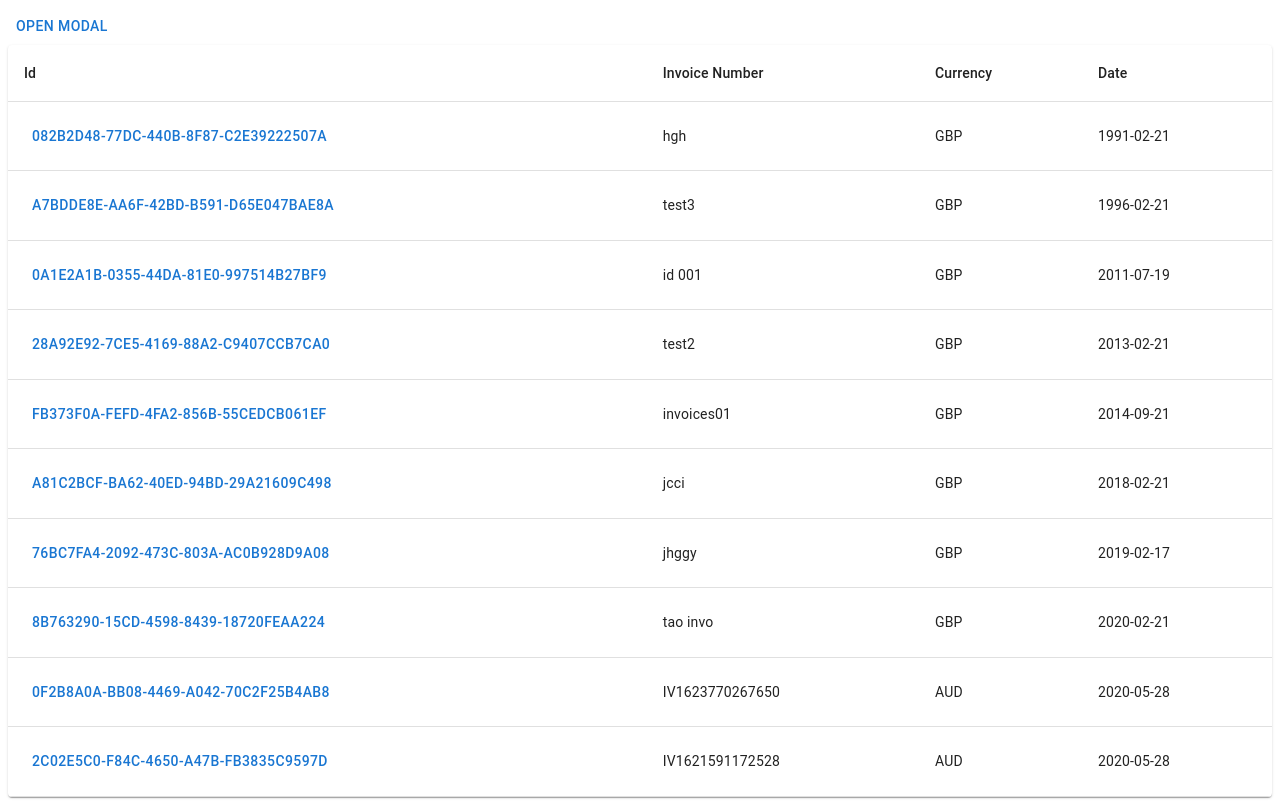
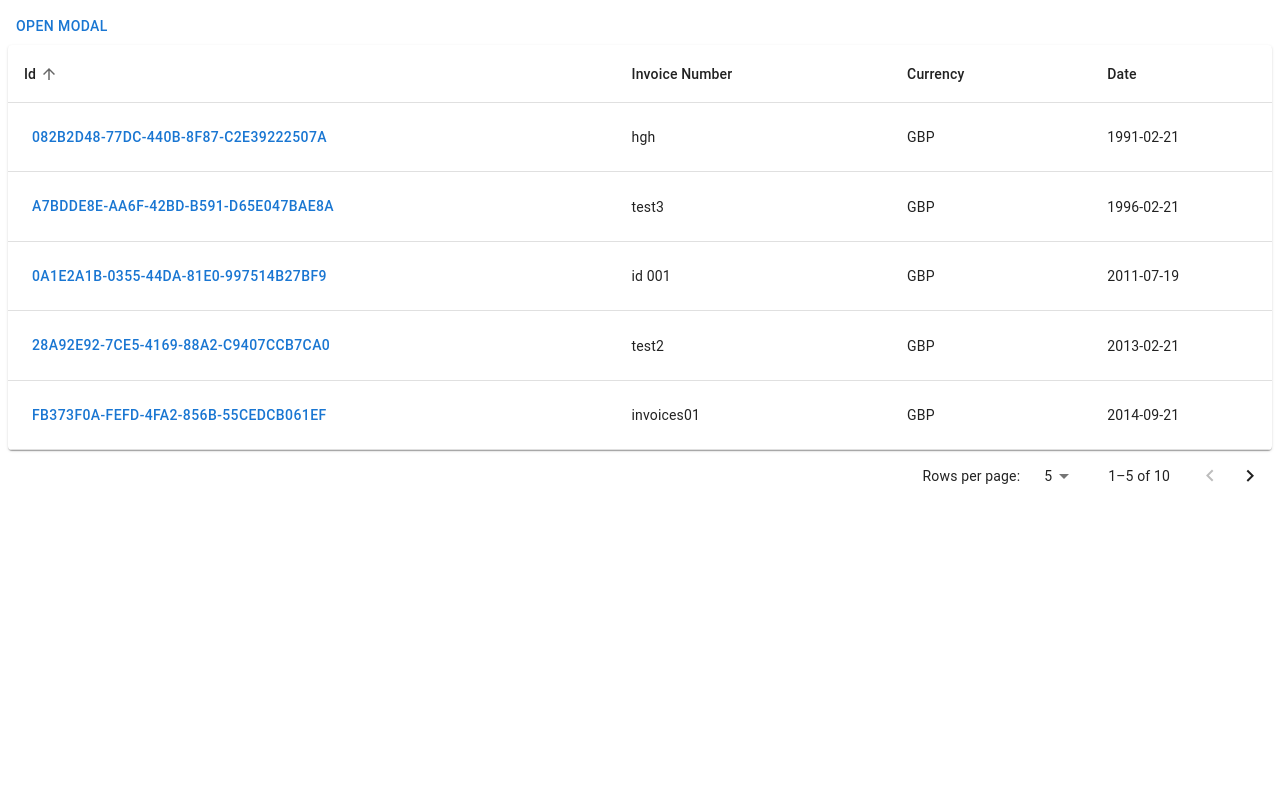
Before and after one commit to dinhhuudat/technical-test-101digital-simpleInvoice, a React (Create React App) app: page / in a window 1280 px wide. Built offline with nearby package versions, Linux system fonts and the light colour scheme.

Commit message:
#issue10: resolve

```diff
--- a/src/App.tsx
+++ b/src/App.tsx
@@ -1,34 +1,23 @@
 import { Button } from '@mui/material';
 import { useState } from 'react';
-import CreateInvoiceForm from './components/Molecules/CreateInvoiceForm';
-import CustomTable from './components/Molecules/CustomTable';
-import { TColumnTable } from './components/Molecules/CustomTable/CustomTable';
-import { mockData } from './mockData';
+import InvoiceTable from './components/Organisms/invoiceTable';
 
 function App() {
   const [openCreateModal, setOpenCreateModal] = useState(false);
+
   const handleClose = () => {
     setOpenCreateModal(false);
   };
+
   const handleOpenCreateModal = () => {
     setOpenCreateModal(true);
   };
 
-  const columns: TColumnTable[] = [
-    {
-      name: 'invoiceId',
-      label: 'Id',
-      render: rows => <Button>{rows.invoiceId}</Button>,
-    },
-    { name: 'invoiceNumber', label: 'Invoice Number' },
-    { name: 'currency', label: 'Currency' },
-    { name: 'invoiceDate', label: 'Date' },
-  ];
-
   return (
     <div className="App">
       <Button onClick={handleOpenCreateModal}>Open Modal</Button>
-      <CustomTable columns={columns} rows={mockData.data} />
+      {/* add create invoice form table */}
+      <InvoiceTable />
     </div>
   );
 }
--- a/src/components/Molecules/CustomTable/CustomTable.tsx
+++ b/src/components/Molecules/CustomTable/CustomTable.tsx
@@ -6,35 +6,83 @@ import TableContainer from '@mui/material/TableContainer';
 import TableHead from '@mui/material/TableHead';
 import TableRow from '@mui/material/TableRow';
 import React from 'react';
+import TablePagination from '@mui/material/TablePagination';
+import { Box, TableSortLabel } from '@mui/material';
+import { visuallyHidden } from '@mui/utils';
 
 export type TColumnTable = {
   name: string;
   label: string;
   render?: (rows: any) => void;
+  activeSort?: boolean;
+  orderBy?: string;
+  ordering?: 'asc' | 'desc';
+  onSortClick?: (columnName: string) => void;
 };
 
 export type TCustomTableProps = {
   columns: TColumnTable[];
   rows: any[];
+  page: number;
+  setPage: (newPage: number) => void;
+  rowsPerPage: number;
+  setRowsPerPage: (page: number) => void;
 };
 
-export const CustomTable: React.FC<TCustomTableProps> = ({ columns, rows }) => {
+export const CustomTable: React.FC<TCustomTableProps> = ({
+  columns,
+  rows,
+  page,
+  setPage,
+  rowsPerPage,
+  setRowsPerPage,
+}) => {
+  const handleChangePage = (event: unknown, newPage: number) => {
+    setPage(newPage);
+  };
+
+  const handleChangeRowsPerPage = (
+    event: React.ChangeEvent<HTMLInputElement>,
+  ) => {
+    setRowsPerPage(parseInt(event.target.value, 10));
+    setPage(0);
+  };
   return (
+    <>
       <TableContainer component={Paper}>
         <Table sx={{ minWidth: 650 }} aria-label="simple table">
           <TableHead>
             <TableRow>
-            {columns.map(column => (
-              <TableCell key={column.name}>{column.label}</TableCell>
-            ))}
+              {columns.map(
+                ({ name, ordering, label, activeSort, onSortClick }) => (
+                  <TableCell key={name}>
+                    <TableSortLabel
+                      active={activeSort}
+                      direction={activeSort ? ordering : 'asc'}
+                      onClick={() => onSortClick && onSortClick(name)}
+                    >
+                      {label}
+                      {activeSort ? (
+                        <Box component="span" sx={visuallyHidden}>
+                          {ordering === 'desc'
+                            ? 'sorted descending'
+                            : 'sorted ascending'}
+                        </Box>
+                      ) : null}
+                    </TableSortLabel>
+                  </TableCell>
+                ),
+              )}
             </TableRow>
           </TableHead>
           <TableBody>
-          {rows.map(row => (
-            <TableRow>
-              {columns.map(column => (
-                <TableCell component="th" scope="row">
-                  {column?.render ? column.render(row) : row[column.name]}
+            {rows
+              .slice(page * rowsPerPage, page * rowsPerPage + rowsPerPage)
+              .map((row, index) => (
+                <TableRow key={index}>
+                  {columns.map(({ name, render }) => (
+                    <TableCell key={name} component="th" scope="row">
+                      {render ? render(row) : row[name]}
                     </TableCell>
                   ))}
                 </TableRow>
@@ -42,5 +90,15 @@ export const CustomTable: React.FC<TCustomTableProps> = ({ columns, rows }) => {
           </TableBody>
         </Table>
       </TableContainer>
+      <TablePagination
+        rowsPerPageOptions={[5, 10, 25]}
+        component="div"
+        count={rows.length}
+        rowsPerPage={rowsPerPage}
+        page={page}
+        onPageChange={handleChangePage}
+        onRowsPerPageChange={handleChangeRowsPerPage}
+      />
+    </>
   );
 };
--- /dev/null
+++ b/src/components/Organisms/invoiceTable/index.tsx
@@ -0,0 +1,3 @@
+import React from 'react';
+import { InvoiceTable } from './invoiceTable';
+export default React.memo(InvoiceTable);
--- /dev/null
+++ b/src/components/Organisms/invoiceTable/invoiceTable.tsx
@@ -0,0 +1,38 @@
+import { Button } from '@mui/material';
+import React, { useState } from 'react';
+import { mockData } from '../../../mockData';
+import { TInvoicesRes } from '../../../types/response';
+import CustomTable from '../../Molecules/CustomTable';
+import { TColumnTable } from '../../Molecules/CustomTable/CustomTable';
+
+export const InvoiceTable: React.FC = () => {
+  const [page, setPage] = useState(0);
+  const [rowsPerPage, setRowsPerPage] = useState(5);
+
+  const columns: TColumnTable[] = [
+    {
+      name: 'invoiceId',
+      label: 'Id',
+      render: (row: TInvoicesRes) => <Button>{row.invoiceId}</Button>,
+      activeSort: true,
+      onSortClick: (data: string) => console.log(123, data),
+    },
+    { name: 'invoiceNumber', label: 'Invoice Number' },
+    { name: 'currency', label: 'Currency' },
+    { name: 'invoiceDate', label: 'Date' },
+  ];
+
+  return (
+    <>
+      <CustomTable
+        columns={columns}
+        rows={mockData.data}
+        page={page}
+        rowsPerPage={rowsPerPage}
+        setPage={setPage}
+        setRowsPerPage={setRowsPerPage}
+      />
+      {/* TODO: add modal detail invoice */}
+    </>
+  );
+};
```
Lines whose indentation alone changed are shown as unchanged.
